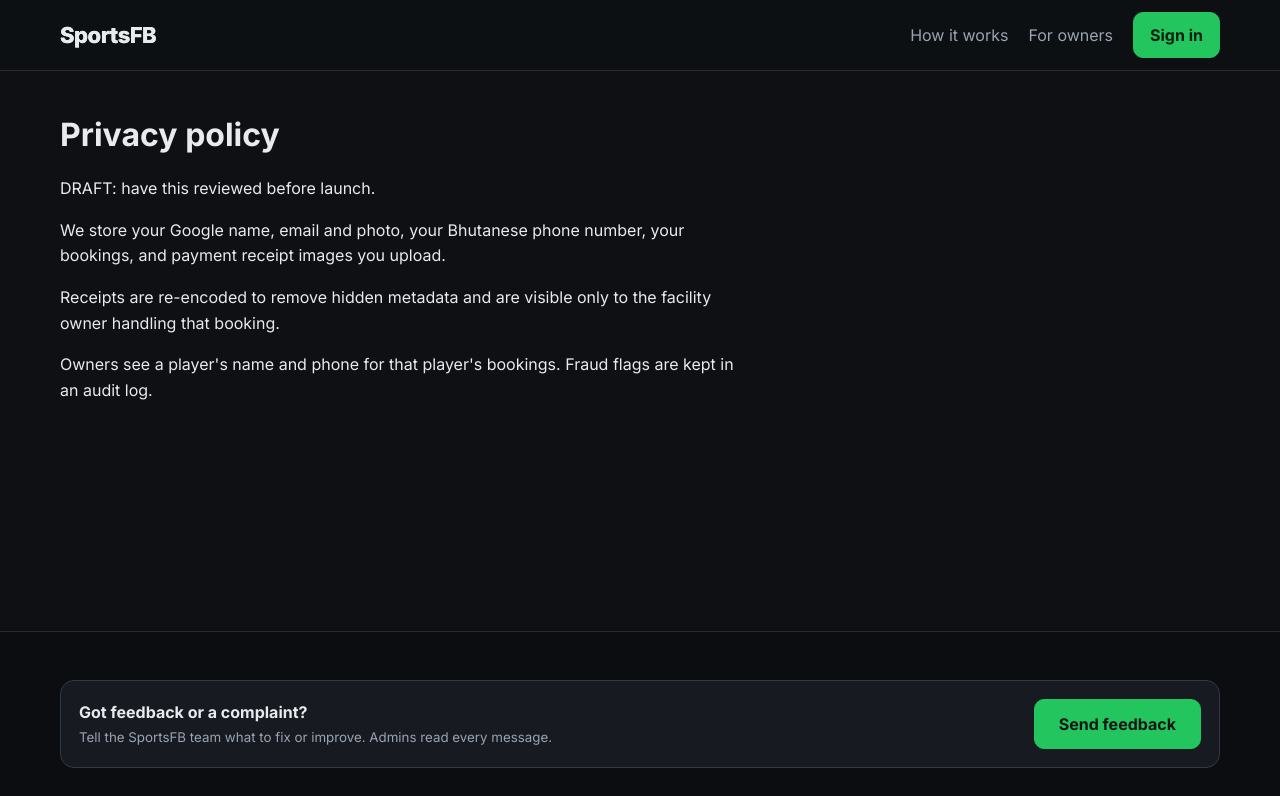
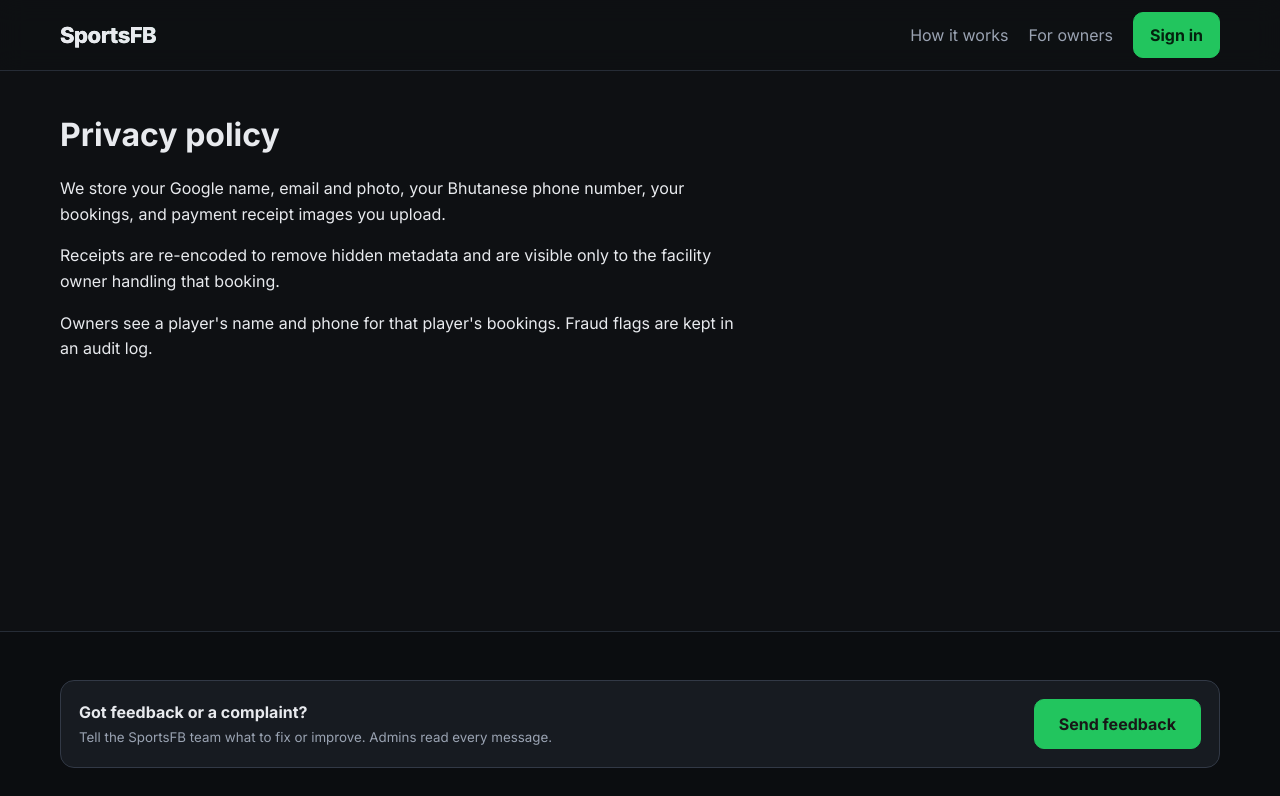
Before and after one commit to upendradungana/SportsFB, a Next.js app: page /legal/privacy in a window 1280 px wide. Shown: the top 796 px of the page. Built offline with nearby package versions, Linux system fonts and the light colour scheme; no server answers.

Commit message:
edited privacy policy

```diff
--- a/src/app/legal/[slug]/page.tsx
+++ b/src/app/legal/[slug]/page.tsx
@@ -1,12 +1,10 @@
 import { notFound } from "next/navigation";
 const DOCS: Record<string, { t: string; p: string[] }> = {
   privacy: { t: "Privacy policy", p: [
-    "DRAFT: have this reviewed before launch.",
     "We store your Google name, email and photo, your Bhutanese phone number, your bookings, and payment receipt images you upload.",
     "Receipts are re-encoded to remove hidden metadata and are visible only to the facility owner handling that booking.",
     "Owners see a player's name and phone for that player's bookings. Fraud flags are kept in an audit log." ] },
   terms: { t: "Terms of use", p: [
-    "DRAFT: have this reviewed before launch.",
     "SportsFB connects players with facility owners. Payments are bank transfers made directly to the owner; SportsFB does not process or hold money.",
     "After an owner approves a request you have 15 minutes to pay and upload proof, or the slot is released.",
     "Fake or reused receipts are flagged. Two confirmed flags lock the account for admin review." ] },
```
